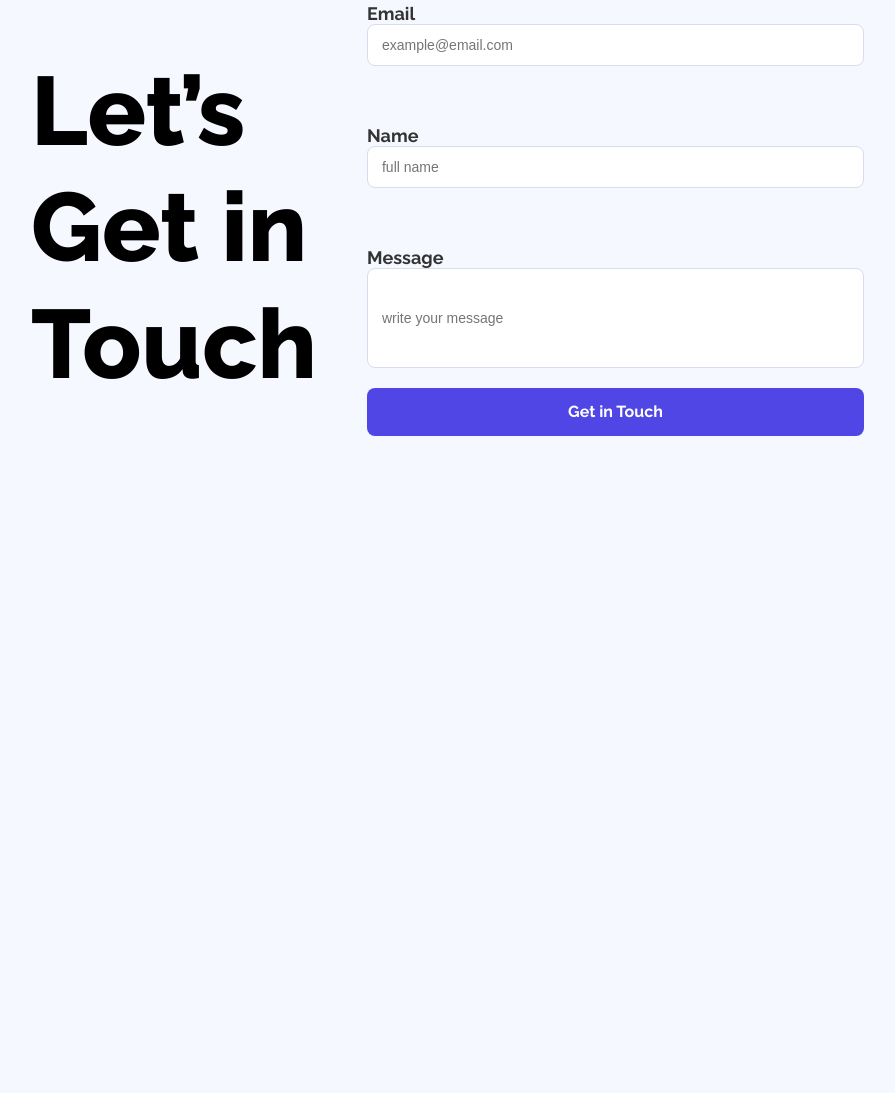
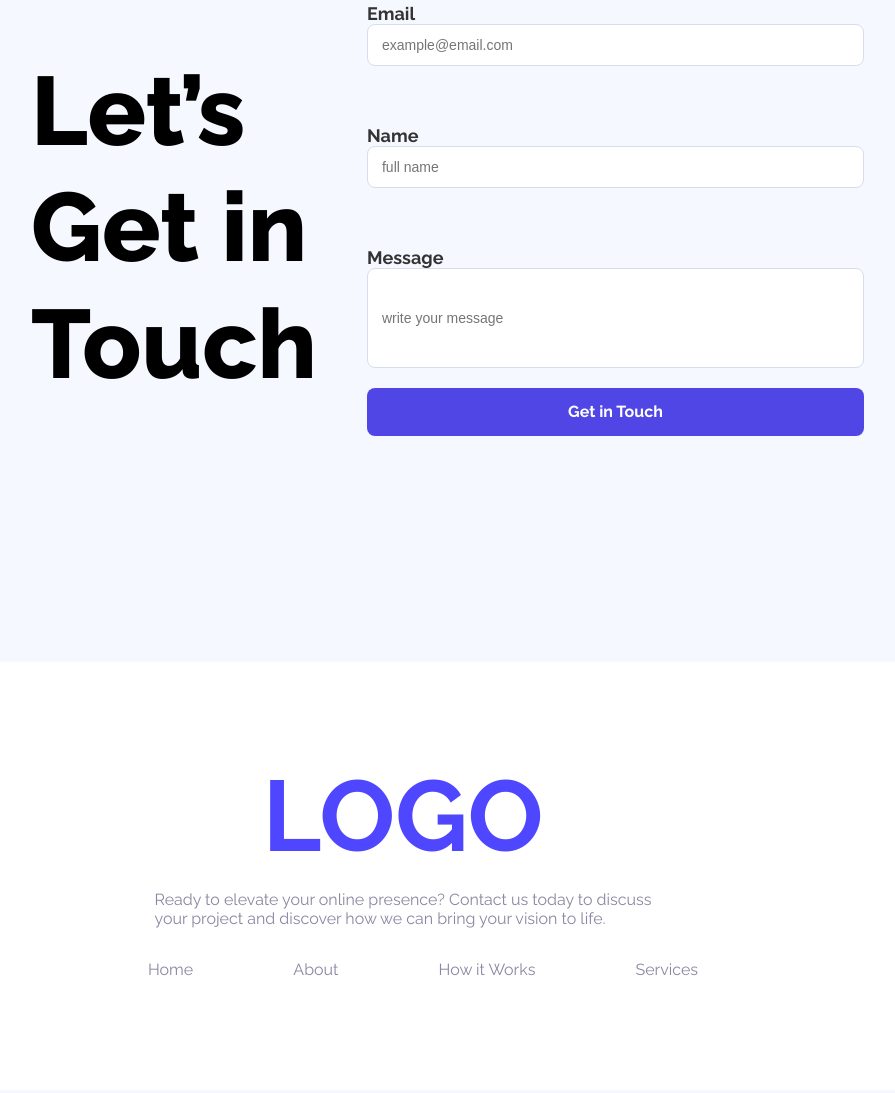
Before and after one commit to Anime1102/Assignment, a plain HTML site: page index.html in a window 1280 px wide. Shown: the part 3336-4429 px from the top of the page, without its empty margins (237-1132 px from the left). Before the commit the page ends 3998 px from the top, so only its background shows below. Drawn offline with Linux system fonts and the light colour scheme.

Commit message:
Footer Section

```diff
--- a/index.html
+++ b/index.html
@@ -145,6 +145,19 @@
 
     </div>
     </main>
-    <footer></footer>
+    <footer>
+        <div id="footer">
+            <div id="footer-1">
+                <h2>LOGO</h2>
+                <p>Ready to elevate your online presence? Contact us today to discuss <br> your project and discover how we can bring your vision to life.</p>
+            </div>
+            <div id="footer-2"><ul>
+                <li><a href="#">Home</a></li>
+                <li><a href="#">About</a></li>
+                <li><a href="#">How it Works</a></li>
+                <li><a href="#">Services</a></li>
+            </ul></div>
+        </div>
+    </footer>
   </body>
 </html>
--- a/style.css
+++ b/style.css
@@ -360,3 +360,40 @@ button:hover {
   transition: background-color 0.6s ease-in-out;
 
 }
+#footer
+{
+    display: flex;
+    justify-content: center;
+    flex-direction: column;
+    align-items: center;
+    height: 428px;
+    background-color: white;
+    font-family: "Raleway","sans-serif";
+}
+
+#footer-1 h2{
+    font-size: 100px;
+    color: #4E47FF;
+    margin: 0px;
+    display: flex;
+    justify-content: center;
+    align-items: center;
+}
+#footer-1 p{
+    color: #8987A1;
+    display: flex;
+    justify-content: center;
+    align-items: center;
+    width: 531px;
+}
+#footer-2 li{
+    display: inline;
+}
+
+#footer-2 li a {
+   width: 401px;
+    text-decoration: none;
+    color: #8987A1;
+     padding: 48px;
+
+}
```
